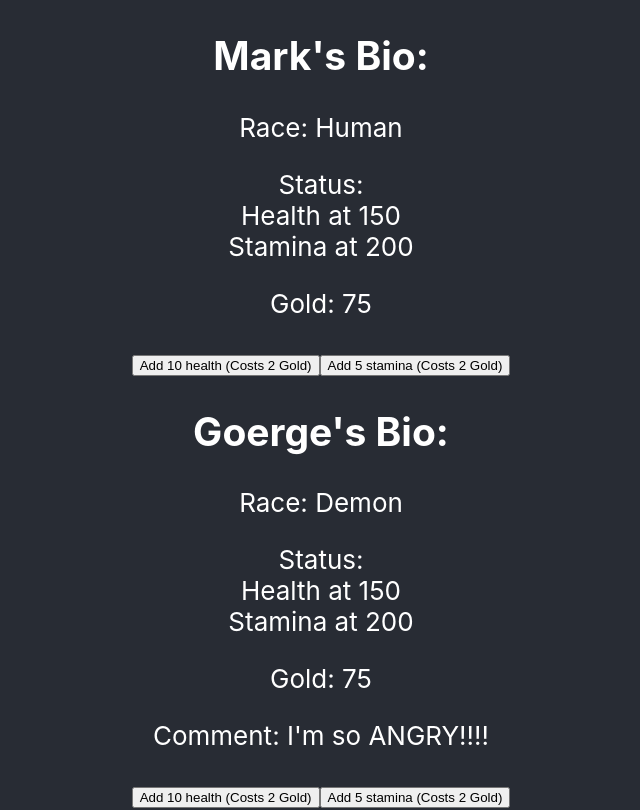
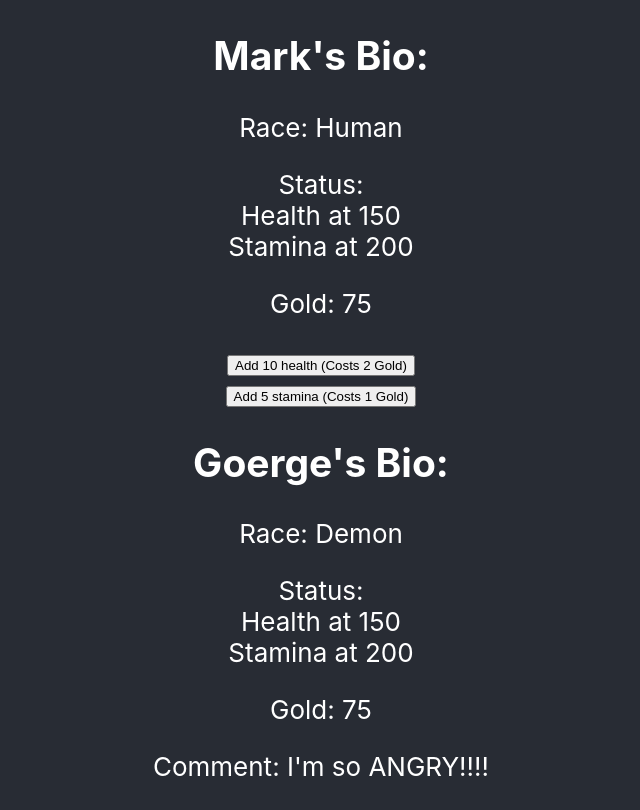
Before and after one commit to epfrndz/react-hooks-exploration, a React (Create React App) app: page / in a window 1280 px wide. Shown: the top 810 px of the page, without its empty margins (319-959 px from the left). Built offline with nearby package versions, Linux system fonts and the light colour scheme.

Commit message:
Added spacing to buttons

```diff
--- a/src/components/Character.js
+++ b/src/components/Character.js
@@ -31,13 +31,14 @@ const Character = (props) => {
             }}>
                 Add 10 health (Costs 2 Gold)
             </button>
-
+            <br />
             <button onClick={() => {
                 setStamina(parseInt(stamina) + 5);
                 setGold(parseInt(gold) - 1);
             }}>
-                Add 5 stamina (Costs 2 Gold)
+                Add 5 stamina (Costs 1 Gold)
             </button>
+            <br />
         </div>
     )
 }
```
